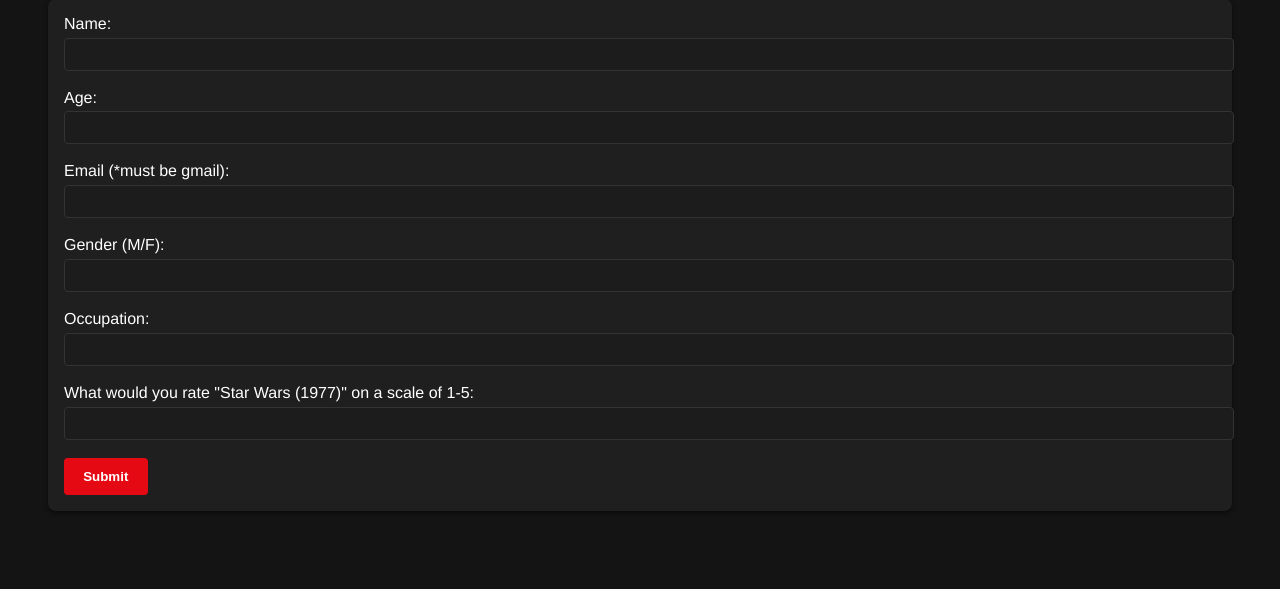
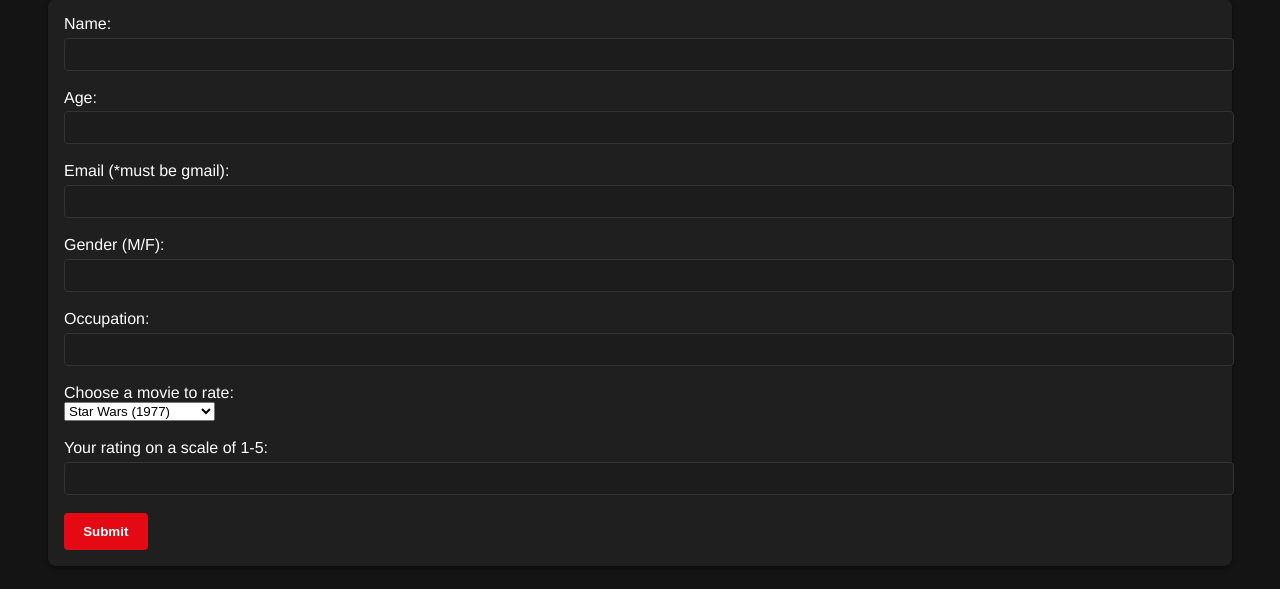
Before and after one commit to debangi0428/movie-analysis, a Flask app: page / in a window 1280 px wide. Shown: the part 163-752 px from the top of the page. Run offline with Flask 3, Linux system fonts and the light colour scheme; parts of the project's set-up code (start-up, migrations or seed data) failed here and were passed over.

Commit message:
dropdown

```diff
--- a/Templates/form.html
+++ b/Templates/form.html
@@ -77,8 +77,20 @@
                 <label for="occupation">Occupation:</label><br>
                 <input type="text" name="occupation" id="occupation" /><br /><br />
 
-                <label for="rating">What would you rate "Star Wars (1977)" on a scale of 1-5:</label><br>
-                <input type="text" name="rating" id="rating" /><br /><br />
+                <!-- <label for="rating">What would you rate "Star Wars (1977)" on a scale of 1-5:</label><br>
+                <input type="text" name="rating" id="rating" /><br /><br /> -->
+
+                <label for="movie_id">Choose a movie to rate:</label><br>
+                <select name="movie_id" id="movie_id" required>
+                    <option value="50">Star Wars (1977)</option>
+                    <option value="127">The Godfather (1972)</option>
+                    <option value="257">Men in Black (1997)</option>
+                    <option value="69">Forrest Gump (1994)</option>
+                    <option value="95">Aladdin (1992)</option>
+                </select><br /><br />
+
+                <label for="rating">Your rating on a scale of 1-5:</label><br>
+                <input type="text" name="rating" id="rating" required /><br /><br />
 
                 <input type="submit" value="Submit" />
             </div>
```
